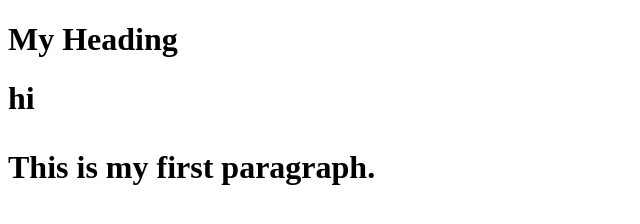
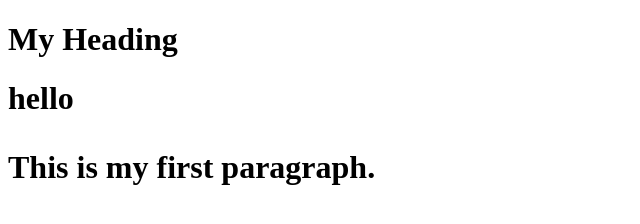
Before and after one commit to SuvarchalaGatla/ps-Training, a plain HTML site: page index.html in a window 1280 px wide. Shown: the full height of the page, 0-640 px from the left. Drawn offline with Linux system fonts and the light colour scheme.

Commit message:
cchanges are done

```diff
--- a/index.html
+++ b/index.html
@@ -5,7 +5,7 @@
 </head>
 <body>
     <h1>My Heading</h1>
-    <h1> hi<h1>
+    <h1> hello<h1>
     <p>This is my first paragraph.</p>
 
 
```
